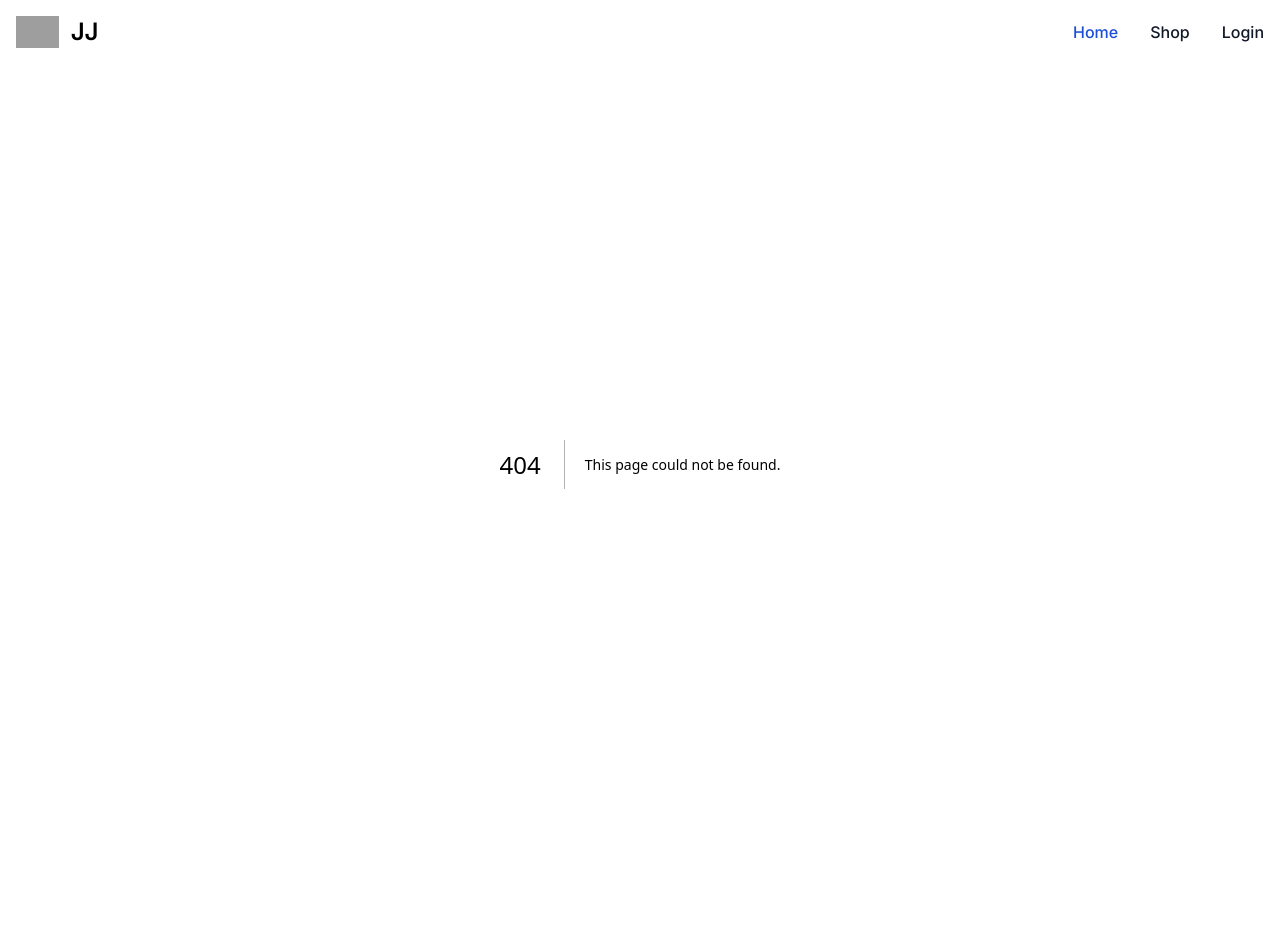
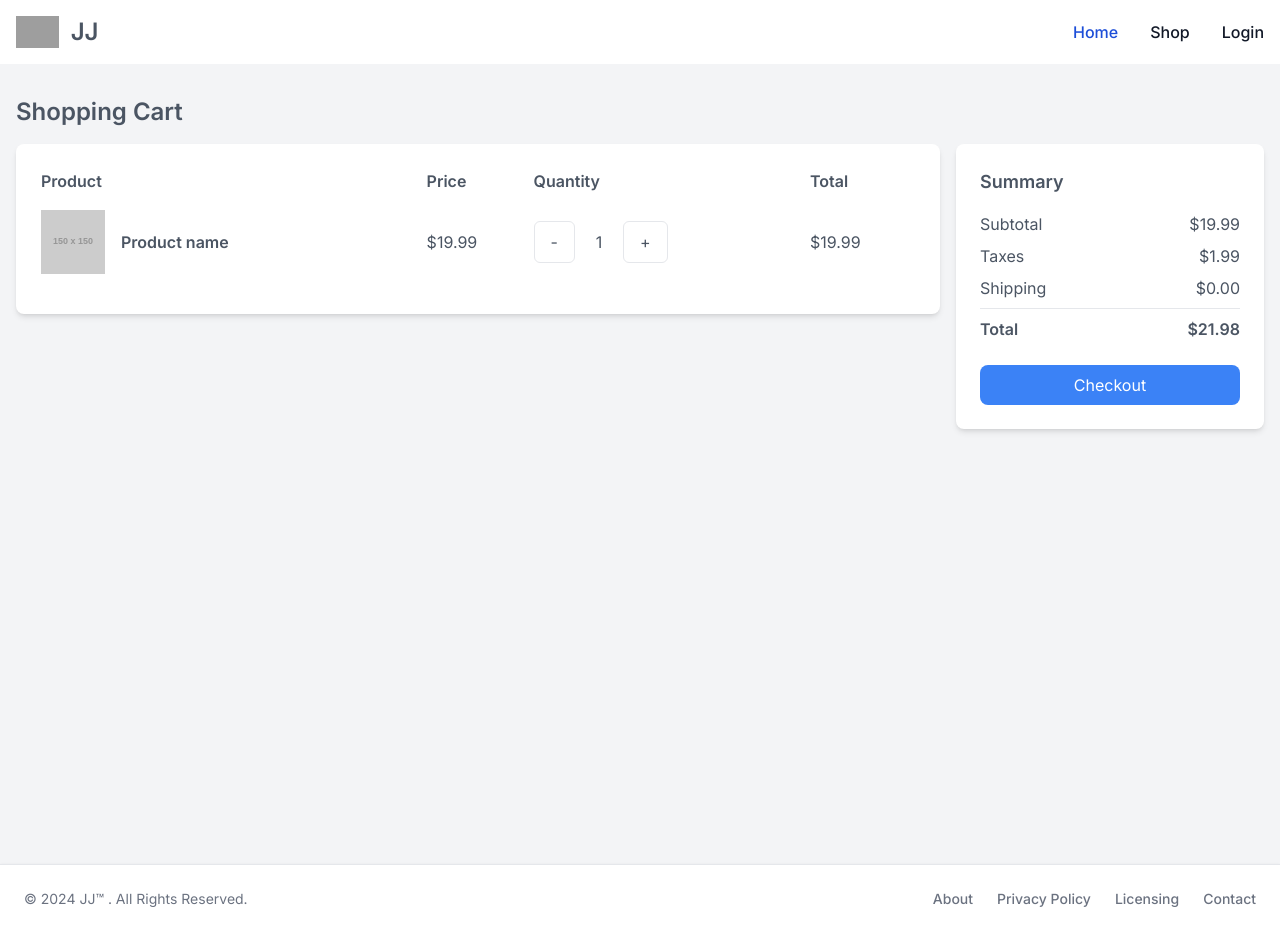
Before and after one commit to jimmymnt/payment-process-gateway-ui, a Next.js app: page /cart in a window 1280 px wide. Before the commit this address had no page. Before the commit the page ends 864 px from the top, so only its background shows below. Built offline with nearby package versions, Linux system fonts and the light colour scheme; grey boxes are pictures that could not be loaded.

Commit message:
added cart layout and custom footer

```diff
--- a/src/app/layout.js
+++ b/src/app/layout.js
@@ -13,6 +13,9 @@ export const metadata = {
 export default function RootLayout({children}) {
   return (
     <html lang="en">
+    <head>
+      <title>Title Goes Here</title>
+    </head>
     <body className={inter.className}>
     <Menu/>
     {children}
--- a/src/components/Footer.jsx
+++ b/src/components/Footer.jsx
@@ -5,8 +5,8 @@ const Footer = () => {
   return (
     <div>
       <footer
-        className="fixed bottom-0 left-0 z-20 w-full p-4 bg-white border-t border-gray-200 shadow md:flex md:items-center md:justify-between md:p-6 dark:bg-gray-800 dark:border-gray-600">
-        <span className="text-sm text-gray-500 sm:text-center dark:text-gray-400">© 2023
+        className="z-20 w-full p-4 bg-white border-t border-gray-200 shadow md:flex md:items-center md:justify-between md:p-6 dark:bg-gray-800 dark:border-gray-600">
+        <span className="text-sm text-gray-500 sm:text-center dark:text-gray-400">© 2024
           <Link href="/"
              className="hover:underline"> JJ™ </Link>. All Rights Reserved.
         </span>
--- a/src/pages/_app.js
+++ b/src/pages/_app.js
@@ -2,16 +2,23 @@ import {Inter} from 'next/font/google';
 import '@/app/globals.css';
 import Menu from '@/components/Menu';
 import Footer from "@/components/Footer";
+import Head from "next/head";
 
 const inter = Inter({subsets: ['latin']});
 
 function Application({Component, pageProps}) {
   return (
-    <div className={`${inter.className}`}>
-      <Menu/>
-      <Component {...pageProps} />
-      {/*<Footer/>*/}
-    </div>
+    <>
+      <Head>
+        <title>JJ Shop</title>
+        <meta name="viewport" content="initial-scale=1.0, width=device-width"/>
+      </Head>
+      <div className={`h-screen ${inter.className}`}>
+        <Menu/>
+        <Component {...pageProps} />
+        <Footer/>
+      </div>
+    </>
   );
 }
 
--- /dev/null
+++ b/src/pages/cart.jsx
@@ -0,0 +1,73 @@
+import React from 'react';
+
+const Cart = () => {
+  return (
+    <div>
+      <div className="bg-gray-100 h-screen py-8">
+        <div className="container mx-auto px-4">
+          <h1 className="text-2xl font-semibold mb-4">Shopping Cart</h1>
+          <div className="flex flex-col md:flex-row gap-4">
+            <div className="md:w-3/4">
+              <div className="bg-white rounded-lg shadow-md p-6 mb-4">
+                <table className="w-full">
+                  <thead>
+                  <tr>
+                    <th className="text-left font-semibold">Product</th>
+                    <th className="text-left font-semibold">Price</th>
+                    <th className="text-left font-semibold">Quantity</th>
+                    <th className="text-left font-semibold">Total</th>
+                  </tr>
+                  </thead>
+                  <tbody>
+                  <tr>
+                    <td className="py-4">
+                      <div className="flex items-center">
+                        <img className="h-16 w-16 mr-4" src="https://via.placeholder.com/150" alt="Product image"/>
+                        <span className="font-semibold">Product name</span>
+                      </div>
+                    </td>
+                    <td className="py-4">$19.99</td>
+                    <td className="py-4">
+                      <div className="flex items-center">
+                        <button className="border rounded-md py-2 px-4 mr-2">-</button>
+                        <span className="text-center w-8">1</span>
+                        <button className="border rounded-md py-2 px-4 ml-2">+</button>
+                      </div>
+                    </td>
+                    <td className="py-4">$19.99</td>
+                  </tr>
+                  </tbody>
+                </table>
+              </div>
+            </div>
+            <div className="md:w-1/4">
+              <div className="bg-white rounded-lg shadow-md p-6">
+                <h2 className="text-lg font-semibold mb-4">Summary</h2>
+                <div className="flex justify-between mb-2">
+                  <span>Subtotal</span>
+                  <span>$19.99</span>
+                </div>
+                <div className="flex justify-between mb-2">
+                  <span>Taxes</span>
+                  <span>$1.99</span>
+                </div>
+                <div className="flex justify-between mb-2">
+                  <span>Shipping</span>
+                  <span>$0.00</span>
+                </div>
+                <hr className="my-2"/>
+                <div className="flex justify-between mb-2">
+                  <span className="font-semibold">Total</span>
+                  <span className="font-semibold">$21.98</span>
+                </div>
+                <button className="bg-blue-500 text-white py-2 px-4 rounded-lg mt-4 w-full">Checkout</button>
+              </div>
+            </div>
+          </div>
+        </div>
+      </div>
+    </div>
+  );
+};
+
+export default Cart;
--- a/src/pages/products/page/[page].jsx
+++ b/src/pages/products/page/[page].jsx
@@ -36,11 +36,11 @@ const Page = ({products, total, limit}) => {
 
   return (
     <>
-      <div className="mx-auto max-w-2xl px-4 py-16 sm:px-6 sm:py-24 lg:max-w-7xl lg:px-8">
+      <div className="mx-auto max-w-2xl px-4 py-14 sm:px-6 sm:py-14 lg:max-w-7xl lg:px-8">
         <SearchProducts/>
         <Loading loading={loading}>
           <div
-            className="grid grid-cols-1 gap-x-6 gap-y-10 mt-10 mb-10 sm:grid-cols-2 lg:grid-cols-3 xl:grid-cols-4 xl:gap-x-8">
+            className="items-center my-8 p-6 bg-white border border-gray-100 rounded-lg shadow-md grid grid-cols-1 gap-x-6 gap-y-10 mt-10 mb-10 sm:grid-cols-2 lg:grid-cols-3 xl:grid-cols-4 xl:gap-x-8">
             {
               products && products.map(product => {
                 return (
```
Also changed, not shown: 1 other file (tests, documents, lock files or other folders).
